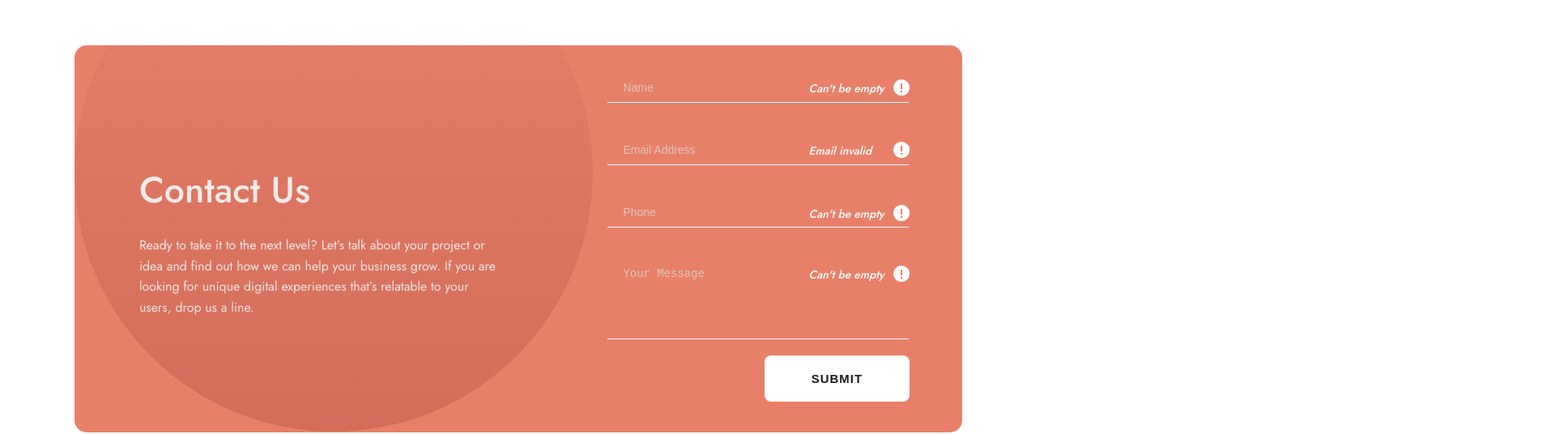
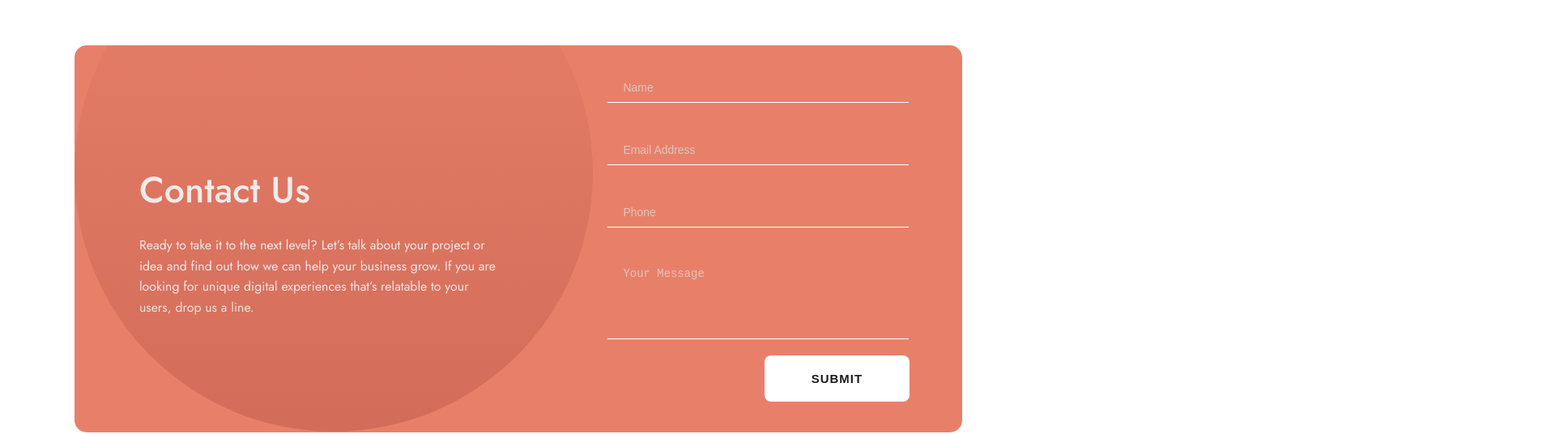
Before and after one commit to Din0993/designo-challenge, a website: page pages/contactus/index.html in a window 1280 px wide. Shown: the part 88-624 px from the top of the page at 81% size, 1920 px wide, since content can reach past the window. Drawn offline with Linux system fonts and the light colour scheme; files whose address does not match are found by name.

Commit message:
first commit

```diff
--- a/pages/contactus/index.html
+++ b/pages/contactus/index.html
@@ -83,15 +83,15 @@
         <div class="contactus__form">
           <form id="contactus-form" action="#">
             <div class="form-item">
-              <input id="name2" type="text" placeholder="Name" />
+              <input id="name2" type="text" placeholder="Name" required />
               <p class="form-item__invalid--name">Can't be empty</p>
             </div>
             <div class="form-item">
-              <input id="email" type="email" placeholder="Email Address" />
+              <input id="email" type="email" placeholder="Email Address" required/>
               <p class="form-item__invalid--email">Email invalid</p>
             </div>
             <div class="form-item">
-              <input id="phone" type="text" placeholder="Phone" />
+              <input id="phone" type="text" placeholder="Phone" required/>
               <p class="form-item__invalid--phone">Can't be empty</p>
             </div>
             <div class="form-item">
@@ -101,6 +101,7 @@
                 cols="3"
                 rows="3"
                 placeholder="Your Message"
+                required
               ></textarea>
               <p class="form-item__invalid--message">Can't be empty</p>
             </div>
--- a/sass/_contact.scss
+++ b/sass/_contact.scss
@@ -76,68 +76,72 @@
       top: 18.7rem;
       left: 91rem;
       font-style: italic;
-      &::after {
-        content: "";
-        position: absolute;
-        display: block;
-        background-image: url("/assets/contact/desktop/icon-error.svg");
-        background-repeat: none;
-        width: 2rem;
-        height: 2rem;
-        left: 10.5rem;
-        top: 0;
-      }
+      display: none;
+      // &::after {
+      //   content: "";
+      //   position: absolute;
+      //   display: block;
+      //   background-image: url("/assets/contact/desktop/icon-error.svg");
+      //   background-repeat: none;
+      //   width: 2rem;
+      //   height: 2rem;
+      //   left: 10.5rem;
+      //   top: 0;
+      // }
     }
     &--email {
       position: absolute;
       top: 26.4rem;
       left: 91rem;
       font-style: italic;
-      &::after {
-        content: "";
-        position: absolute;
-        display: block;
-        background-image: url("/assets/contact/desktop/icon-error.svg");
-        background-repeat: none;
-        width: 2rem;
-        height: 2rem;
-        left: 10.5rem;
-        top: 0;
-      }
+      display: none;
+      // &::after {
+      //   content: "";
+      //   position: absolute;
+      //   display: block;
+      //   background-image: url("/assets/contact/desktop/icon-error.svg");
+      //   background-repeat: none;
+      //   width: 2rem;
+      //   height: 2rem;
+      //   left: 10.5rem;
+      //   top: 0;
+      // }
     }
     &--phone {
       position: absolute;
       top: 34.2rem;
       left: 91rem;
       font-style: italic;
-      &::after {
-        content: "";
-        position: absolute;
-        display: block;
-        background-image: url("/assets/contact/desktop/icon-error.svg");
-        background-repeat: none;
-        width: 2rem;
-        height: 2rem;
-        left: 10.5rem;
-        top: 0;
-      }
+      display: none;
+      // &::after {
+      //   content: "";
+      //   position: absolute;
+      //   display: block;
+      //   background-image: url("/assets/contact/desktop/icon-error.svg");
+      //   background-repeat: none;
+      //   width: 2rem;
+      //   height: 2rem;
+      //   left: 10.5rem;
+      //   top: 0;
+      // }
     }
     &--message {
       position: absolute;
       top: 41.8rem;
       left: 91rem;
       font-style: italic;
-      &::after {
-        content: "";
-        position: absolute;
-        display: block;
-        background-image: url("/assets/contact/desktop/icon-error.svg");
-        background-repeat: none;
-        width: 2rem;
-        height: 2rem;
-        left: 10.5rem;
-        top: 0;
-      }
+      display: none;
+      // &::after {
+      //   content: "";
+      //   position: absolute;
+      //   display: block;
+      //   background-image: url("/assets/contact/desktop/icon-error.svg");
+      //   background-repeat: none;
+      //   width: 2rem;
+      //   height: 2rem;
+      //   left: 10.5rem;
+      //   top: 0;
+      // }
     }
   }
 }
```
Also changed, not shown: css/style.css.
